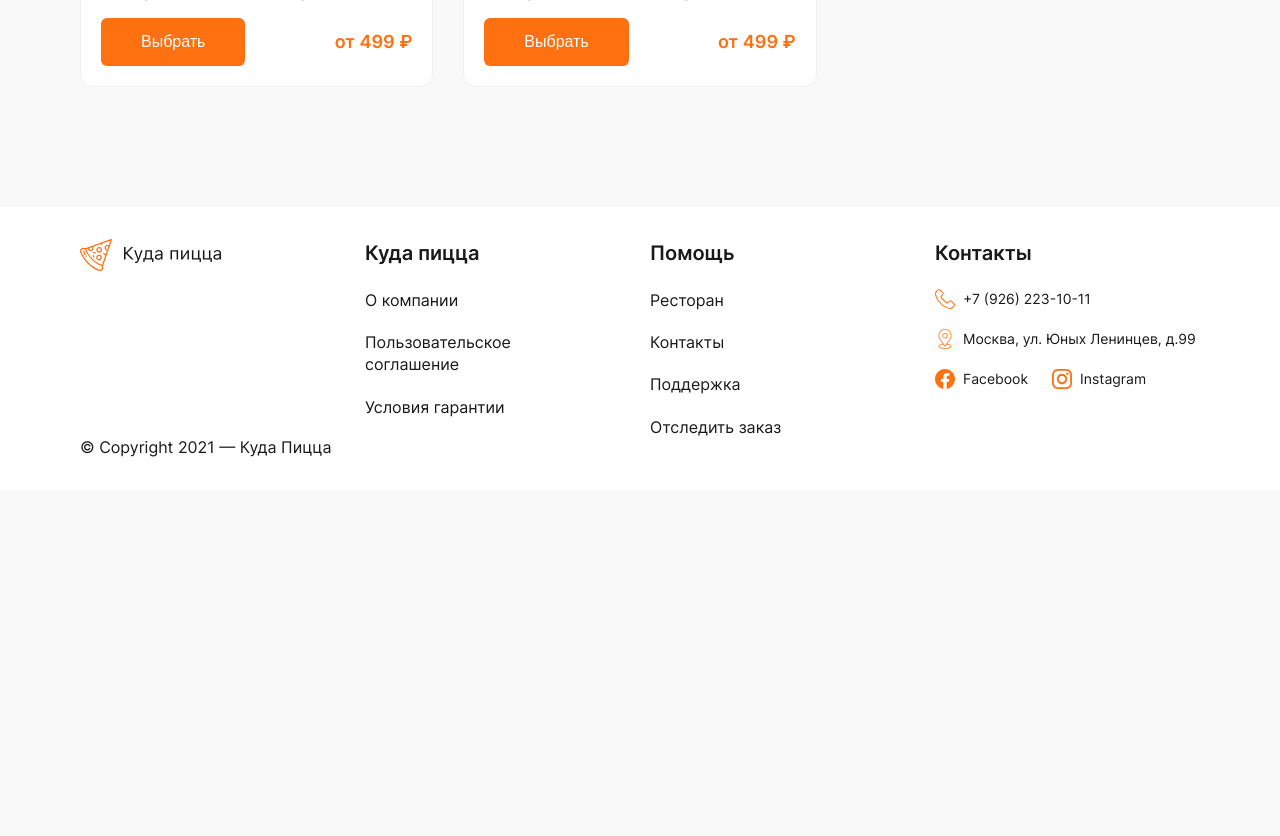
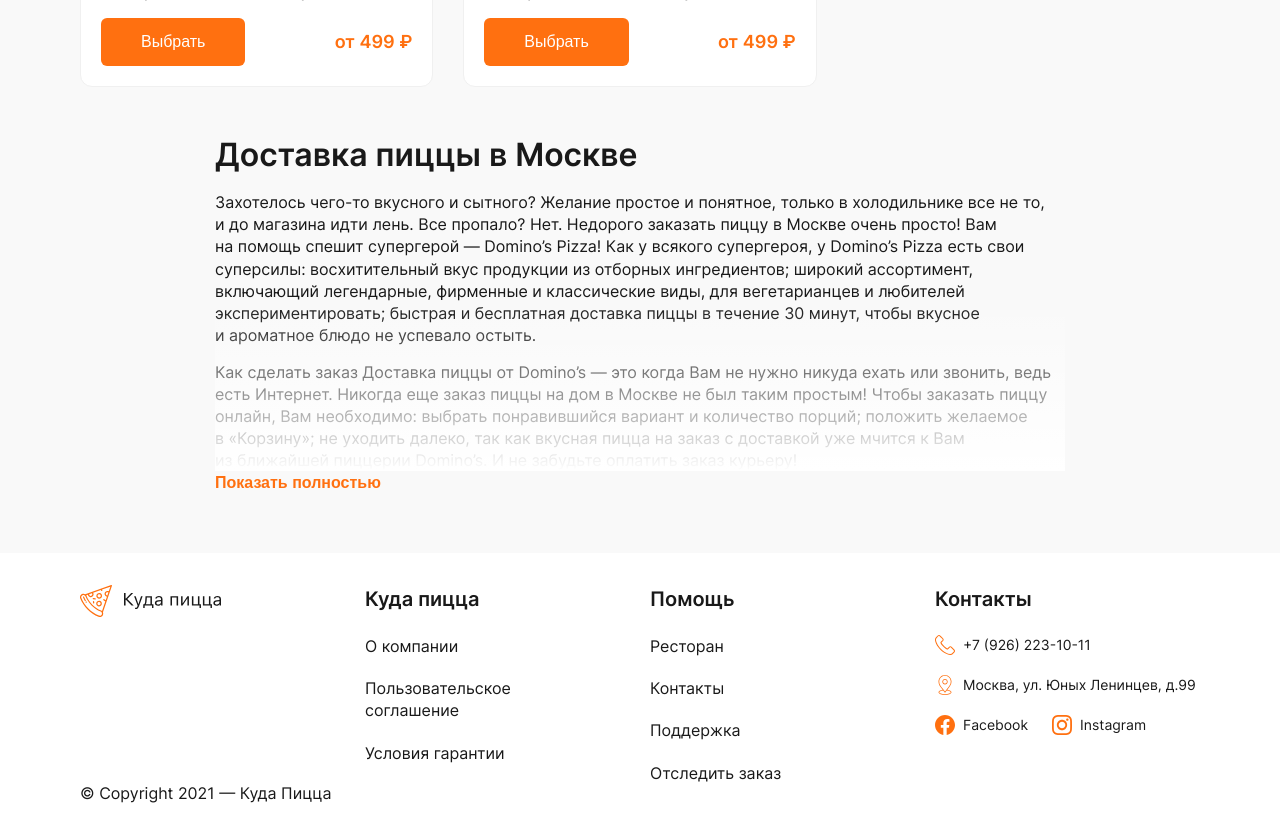
Before and after one commit to anyabravich/where-pizza, a Next.js app: page / in a window 1280 px wide. Shown: the part 1860-2696 px from the top of the page. Before the commit the page ends 2350 px from the top, so only its background shows below. Built offline with nearby package versions, Linux system fonts and the light colour scheme.

Commit message:
Create components

```diff
--- /dev/null
+++ b/components/DeliveryInfo.jsx
@@ -0,0 +1,62 @@
+import React from 'react'
+import styled from 'styled-components'
+import { rem } from 'polished'
+import H3 from './H3'
+import { TextBox } from './Text'
+import ShowBtnText from './ShowBtnText'
+
+const DeliveryInfo = ({title, isShow, setIsShow}) => {
+  return (
+    <DeliveryInfoBox>
+      <H3 mb={16} mbSm={12}>{title}</H3>
+      <DeliveryInfoDescriptionBox isShow={isShow}>
+        <DeliveryInfoDescription>
+          Захотелось чего-то вкусного и&nbsp;сытного? Желание простое и&nbsp;понятное, только в&nbsp;холодильнике все не&nbsp;то, и&nbsp;до&nbsp;магазина идти лень. Все пропало? Нет. Недорого заказать пиццу в&nbsp;Москве очень просто! Вам на&nbsp;помощь спешит супергерой&nbsp;&mdash; Domino&rsquo;s Pizza! Как у&nbsp;всякого супергероя, у&nbsp;Domino&rsquo;s Pizza есть свои суперсилы: восхитительный вкус продукции из&nbsp;отборных ингредиентов; широкий ассортимент, включающий легендарные, фирменные и&nbsp;классические виды, для вегетарианцев и&nbsp;любителей экспериментировать; быстрая и&nbsp;бесплатная доставка пиццы в&nbsp;течение 30&nbsp;минут, чтобы вкусное и&nbsp;ароматное блюдо не&nbsp;успевало остыть.
+        </DeliveryInfoDescription>
+        <DeliveryInfoDescription>
+          Как сделать заказ Доставка пиццы от&nbsp;Domino&rsquo;s&nbsp;&mdash; это когда Вам не&nbsp;нужно никуда ехать или звонить, ведь есть Интернет. Никогда еще заказ пиццы на&nbsp;дом в&nbsp;Москве не&nbsp;был таким простым! Чтобы заказать пиццу онлайн, Вам необходимо: выбрать понравившийся вариант и&nbsp;количество порций; положить желаемое в&nbsp;&laquo;Корзину&raquo;; не&nbsp;уходить далеко, так как вкусная пицца на&nbsp;заказ с&nbsp;доставкой уже мчится к&nbsp;Вам из&nbsp;ближайшей пиццерии Domino&rsquo;s. И&nbsp;не&nbsp;забудьте оплатить заказ курьеру!
+        </DeliveryInfoDescription>
+      </DeliveryInfoDescriptionBox>
+      <ShowBtnText isShow={isShow} setIsShow={setIsShow} />
+    </DeliveryInfoBox>
+  )
+}
+
+const DeliveryInfoBox = styled.article`
+  max-width: ${rem(850)};
+  width: 100%;
+  margin: 0 auto;
+`
+
+const DeliveryInfoDescriptionBox = styled.div`
+  position: relative;
+  max-height: ${rem(320)};
+  overflow: hidden;
+  margin-bottom: ${props => props.isShow ? '100px' : '1px'};
+  &::before {
+    content: '';
+    position: absolute;
+    top: 0;
+    left: 0;
+    width: 100%;
+    height: 100%;
+    background: linear-gradient(transparent 40%, ${props => props.theme.colors.white} 100%);
+    opacity: 1;
+  }
+  @media ${props => props.theme.breakpoints.sm} {
+    max-height: ${rem(100)};
+    margin-bottom: ${rem(12)};
+    &::before {
+      background: linear-gradient(transparent 10%, ${props => props.theme.colors.white} 100%);
+    }
+  }
+`
+
+const DeliveryInfoDescription = styled(TextBox)`
+  margin-bottom: ${rem(15)};
+  &:last-child {
+    margin-bottom: 0;
+  }
+`
+
+export default DeliveryInfo
--- a/components/H3.jsx
+++ b/components/H3.jsx
@@ -2,9 +2,9 @@ import React from 'react'
 import styled from 'styled-components'
 import { rem } from 'polished'
 
-const H3 = ({children, mb}) => {
+const H3 = ({children, mb = 0, mbSm = 0}) => {
   return (
-    <H3Box mb={mb}>{children}</H3Box>
+    <H3Box mb={mb} mbSm={mbSm}>{children}</H3Box>
   )
 }
 
@@ -17,6 +17,7 @@ const H3Box = styled.h3`
   @media ${props => props.theme.breakpoints.sm} {
     font-size: ${rem(18)};
     line-height: 122%;
+    margin-bottom: ${props => rem(props.mbSm)};
   }
 `
 
--- /dev/null
+++ b/components/ShowBtnText.jsx
@@ -0,0 +1,29 @@
+import React, { useContext, useState } from 'react'
+import styled from 'styled-components'
+import { rem } from 'polished'
+import ShowHideText from 'tools/context'
+
+const ShowBtnText = () => {
+  const [isShow, setIsShow] = useState(false);
+  function handleClicked() {
+    setIsShow(!isShow);
+    console.log(isShow)
+  }
+  return (
+    <ShowBtnTextBox isShow={isShow} onClick={() => console.log(handleClicked())}>Показать полностью</ShowBtnTextBox>
+  )
+}
+
+const ShowBtnTextBox = styled.button`
+  font-weight: 600;
+  font-size: ${rem(16)};
+  line-height: 125%;
+  color: ${props => props.theme.colors.primary.default};
+  cursor: pointer;
+  @media ${props => props.theme.breakpoints.sm} {
+    font-size: ${rem(14)};
+    line-height: 143%;
+  }
+`
+
+export default ShowBtnText
--- a/pages/index.js
+++ b/pages/index.js
@@ -1,6 +1,5 @@
 import Container from 'components/Container'
 import H2 from 'components/H2'
-import Row from 'components/Row'
 import Head from 'next/head'
 import styled from 'styled-components'
 import { rem } from 'polished'
@@ -9,9 +8,12 @@ import Category from 'components/Category'
 import { Icons } from 'styles/Icons'
 import { useState } from 'react'
 import Categories from 'components/Categories'
+import DeliveryInfo from 'components/DeliveryInfo'
 
 export default function Home() {
   const [isActive, setIsActive] = useState(false);
+  const [isShow, setIsShow] = useState(false);
+
   return (
     <>
       <Head>
@@ -25,6 +27,8 @@ export default function Home() {
           </Categories>
           <H2 mb={32}>Пицца</H2>
           <Cards />
+          <DeliveryInfo title='Доставка пиццы в Москве' isShow={isShow} setIsShow={setIsShow} />
+          {/* <DeliveryInfo title='Доставка пиццы в Питере' isShow={isShow} setIsShow={setIsShow} />   */}
         </Container>
       </HomeBox>
     </>
--- /dev/null
+++ b/tools/context.jsx
@@ -0,0 +1,5 @@
+import React from 'react'
+
+const ShowHideText = React.createContext(false);
+
+export default ShowHideText;
```
